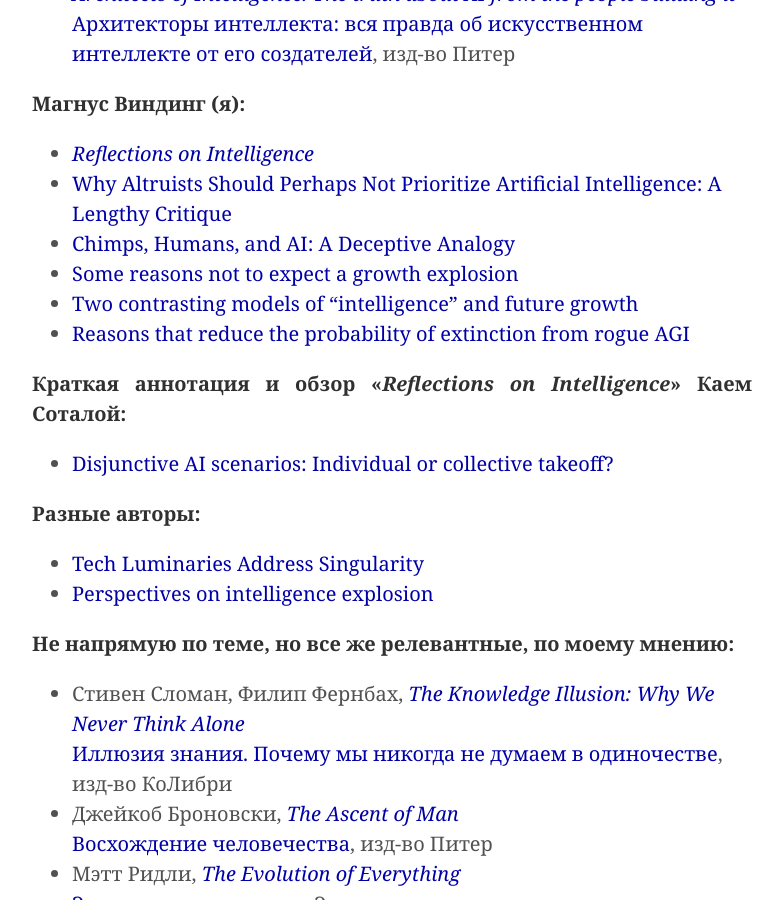
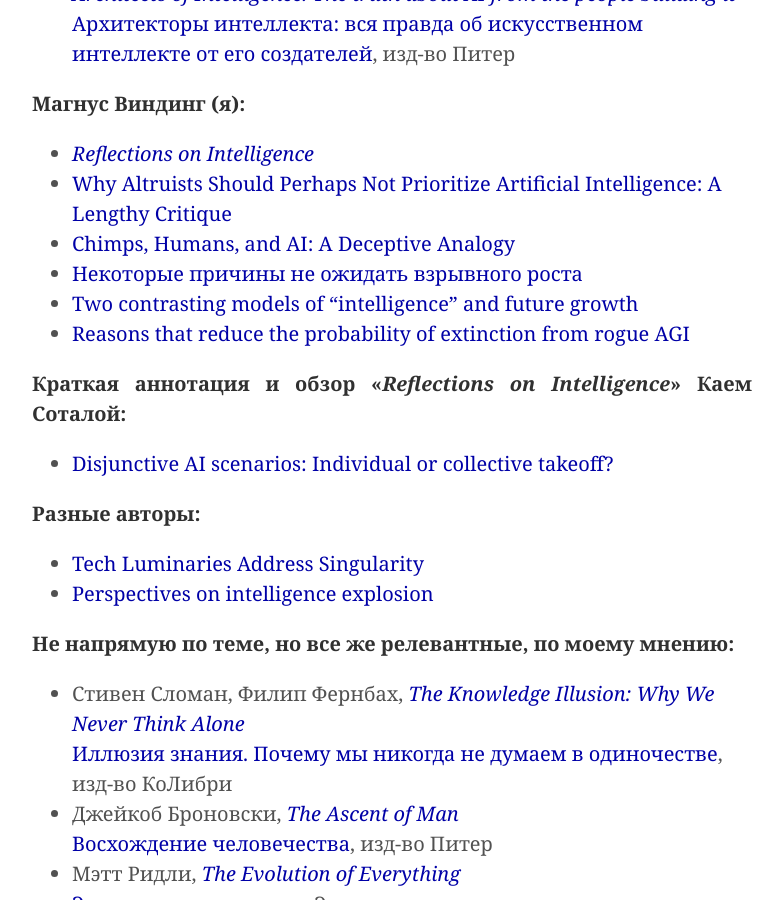
Before and after one commit to ReducingSuffering/reducingsuffering.github.io, a Jekyll site: the page built from _articles/magnus-vinding-a-contra-ai-foom-reading-list.md, in a window 1280 px wide and 900 px high, scrolled down 7363 px. Shown: the whole window, without its empty margins (248-1031 px from the left). Built offline with Jekyll 4.4.1, drawn with Linux system fonts in a browser that asks for light colours.

Commit message:
Update magnus-vinding-a-contra-ai-foom-reading-list.md

```diff
--- a/_articles/magnus-vinding-a-contra-ai-foom-reading-list.md
+++ b/_articles/magnus-vinding-a-contra-ai-foom-reading-list.md
@@ -226,7 +226,7 @@
 - [_Reflections on Intelligence_](https://www.smashwords.com/books/view/655938)
 - [Why Altruists Should Perhaps Not Prioritize Artificial Intelligence: A Lengthy Critique](https://magnusvinding.com/2018/09/18/why-altruists-should-perhaps-not-prioritize-artificial-intelligence-a-lengthy-critique/)
 - [Chimps, Humans, and AI: A Deceptive Analogy](https://magnusvinding.com/2020/06/04/a-deceptive-analogy/)
-- [Some reasons not to expect a growth explosion](https://magnusvinding.com/2021/06/07/reasons-not-to-expect-a-growth-explosion/)
+- [Некоторые причины не ожидать взрывного роста](magnus-vinding-some-reasons-not-to-expect-a-growth-explosion.html)
 - [Two contrasting models of “intelligence” and future growth](https://forum.effectivealtruism.org/posts/7cCr6vAmN4Xi3yzR5/two-contrasting-models-of-intelligence-and-future-growth)
 - [Reasons that reduce the probability of extinction from rogue AGI](https://magnusvinding.com/wp-content/uploads/2023/06/extinction-from-rogue-agi.pdf)
 
```
